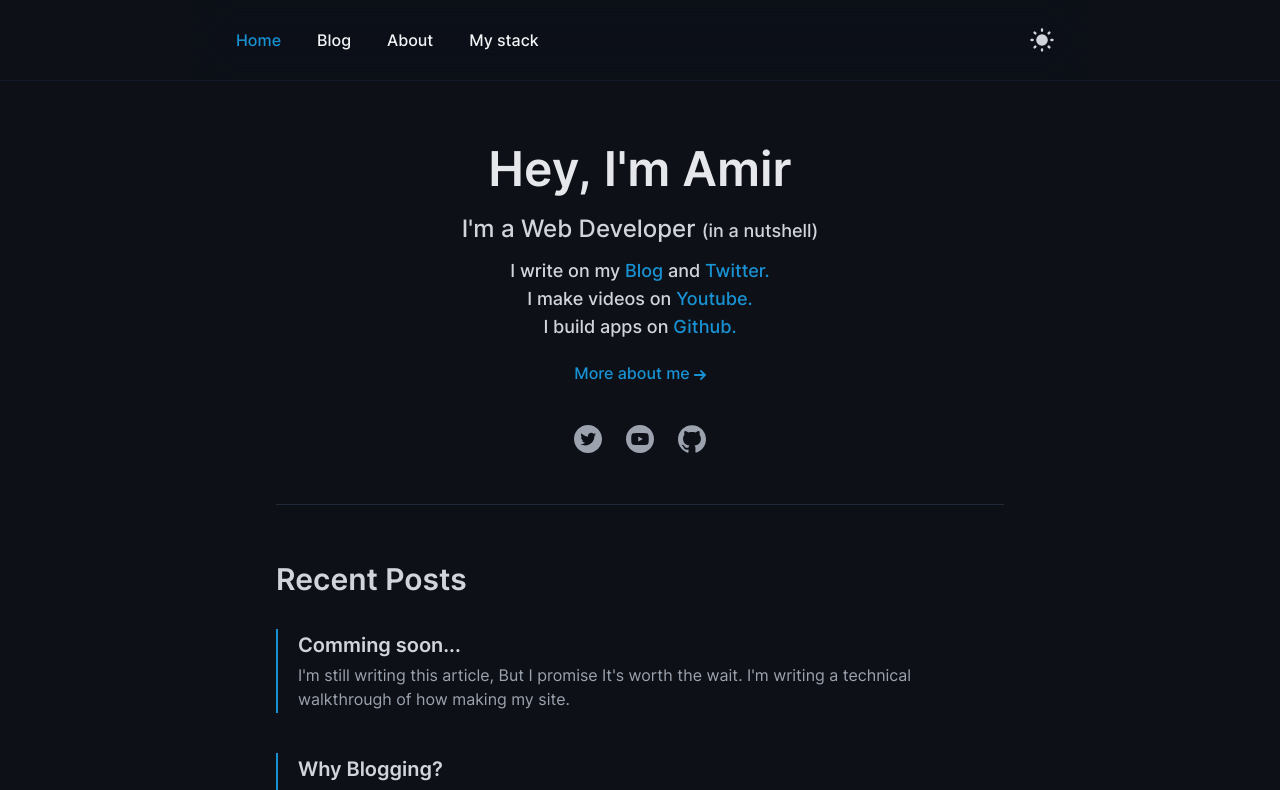
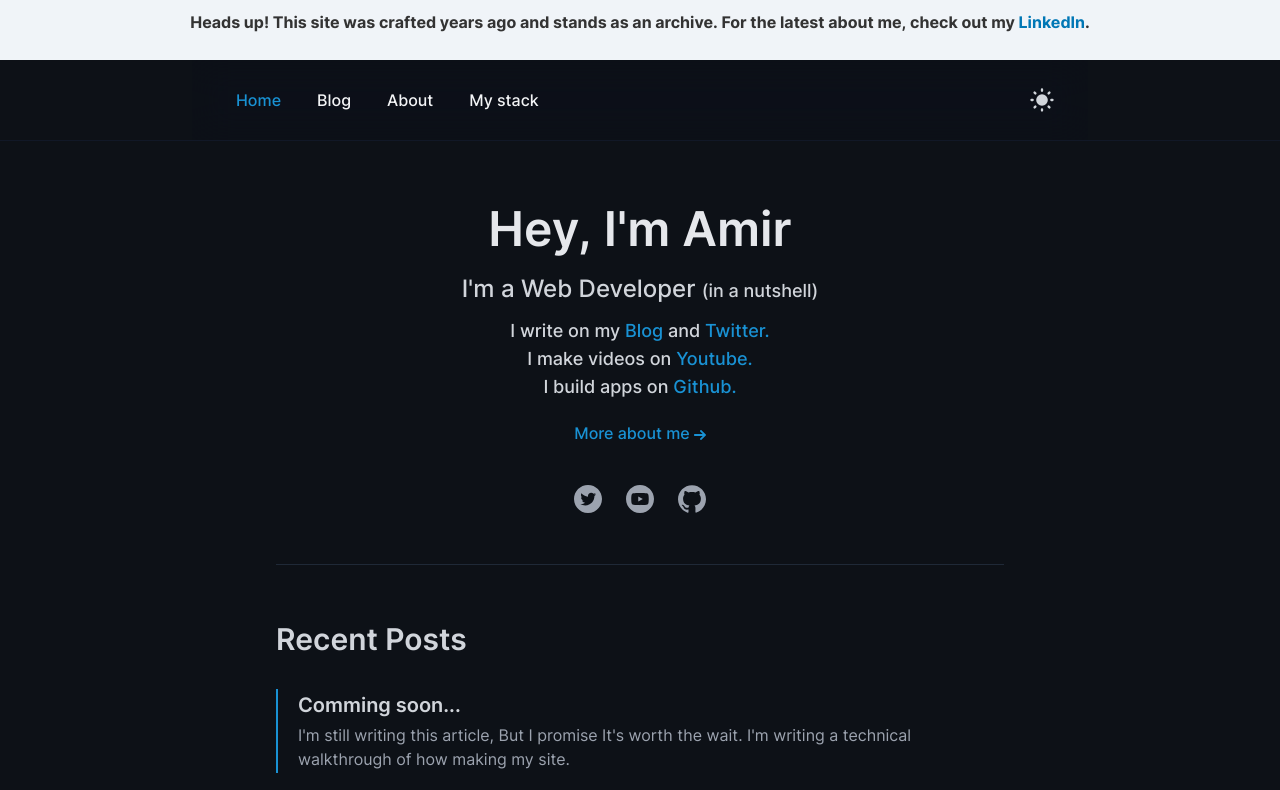
Before and after one commit to amirsolo/amirsolo.com, a Next.js app: page / in a window 1280 px wide. Shown: the top 790 px of the page. Built offline with nearby package versions, Linux system fonts and the light colour scheme; what @tailwindcss/typography would draw is missing.

Commit message:
Update Container.jsx
Added a banner on top of the website to announce the content is out dated.

```diff
--- a/components/Container.jsx
+++ b/components/Container.jsx
@@ -38,6 +38,18 @@ export default function Container({ children, ...customMeta }) {
           <meta property='article:published_time' content={meta.date} />
         )}
       </Head>
+      <div style={{
+        backgroundColor: '#f0f4f8', // subtle modern color
+        color: '#333',
+        textAlign: 'center',
+        padding: '10px 0',
+        fontSize: '16px',
+        fontWeight: 'bold',
+        width: '100%',
+        height: '60px',
+      }}>
+        Heads up! This site was crafted years ago and stands as an archive. For the latest about me, check out my <a href="https://www.linkedin.com/in/amirsolo/" style={{color: '#0077b5'}}>LinkedIn</a>.
+      </div>
       <Nav />
       <main className='flex flex-col justify-center bg-gray-50 dark:bg-dark-primary max-w-3xl mx-auto py-8 sm:py-10 px-7 sm:px-6 md:px-5'>
         {children}
```
